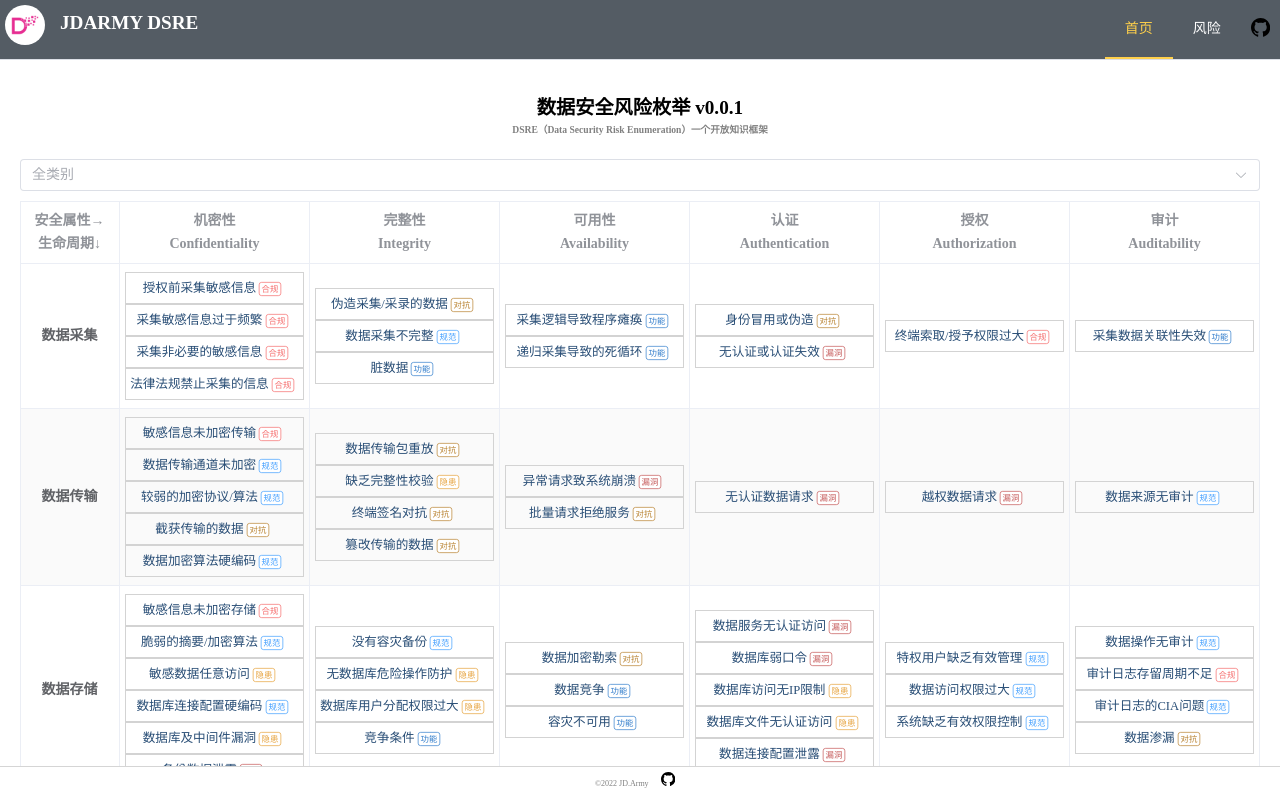
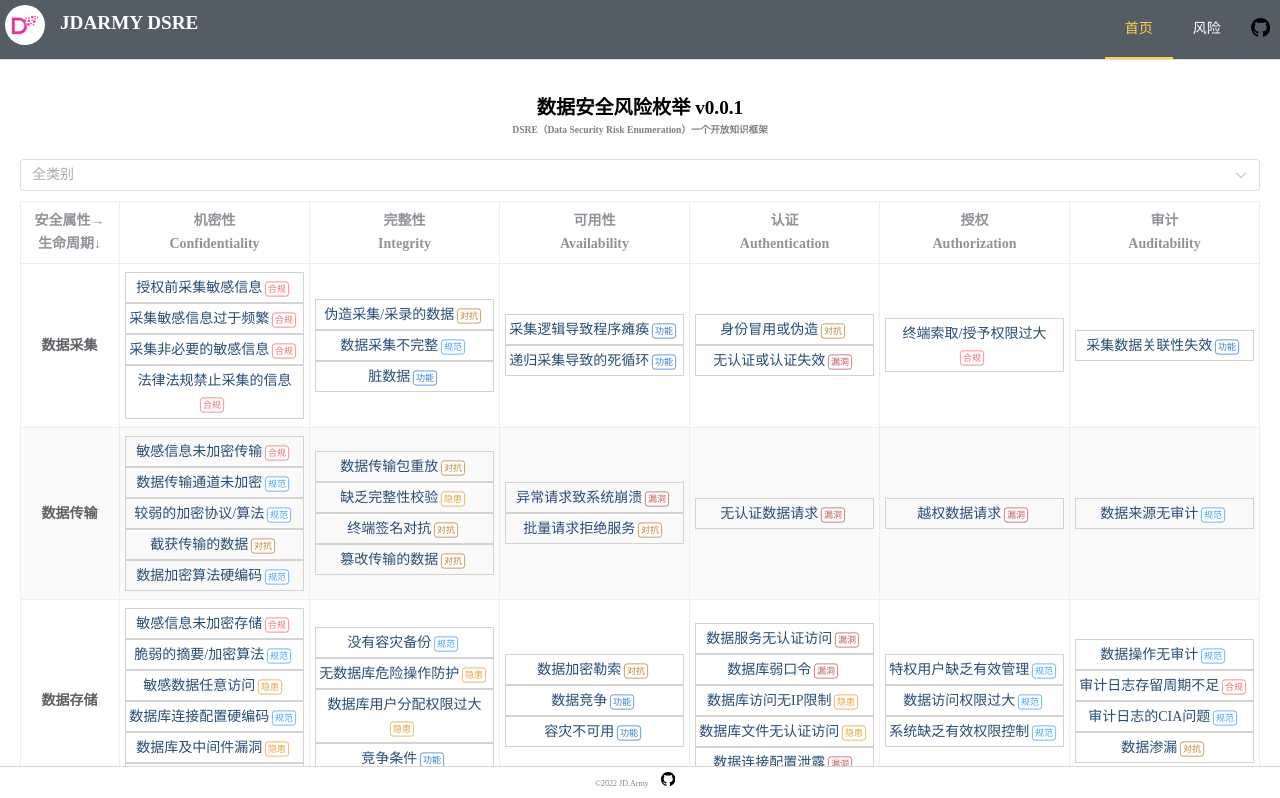
Before and after one commit to JDArmy/DSRE, a Vue app: page / in a window 1280 px wide. Shown: the top 798 px of the page. Built offline with nearby package versions, Linux system fonts and the light colour scheme.

Commit message:
font-size change

```diff
--- a/src/views/HomeView.vue
+++ b/src/views/HomeView.vue
@@ -222,11 +222,10 @@ let riskDetailClose = () => {
   display: block;
   height: 100%;
   width: 100%;
-  font-size: 90%;
 }
 
 .category {
-  transform: scale(0.7);
+  transform: scale(0.75);
   margin-left: -5px;
 }
 </style>
```
Also changed, not shown: 7 other files (tests, documents, lock files or other folders).
